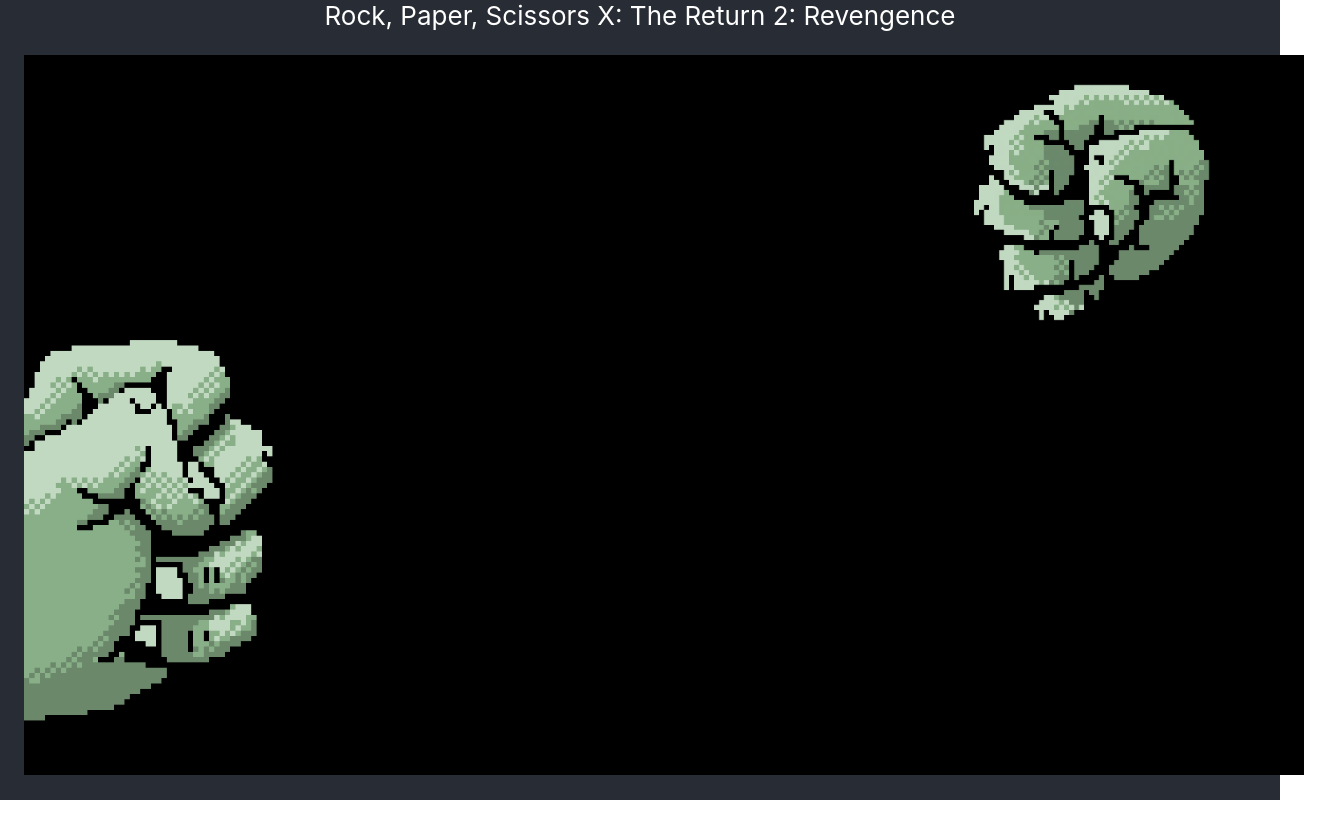
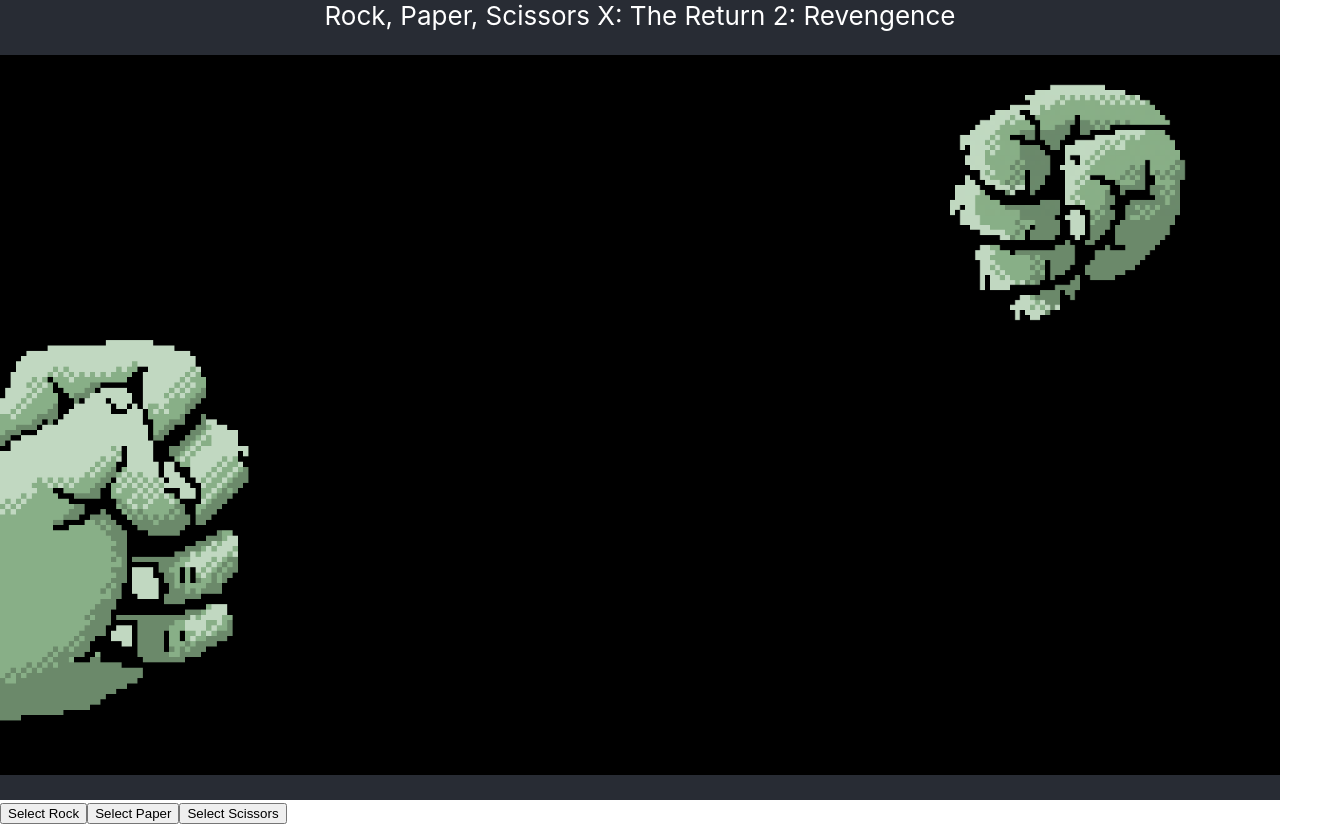
Before and after one commit to SiAshbery/rps-game, a React (Create React App) app: page / in a window 1280 px wide. Shown: the whole page, 1328 px wide, since content can reach past the window. Before the commit the page ends 803 px from the top, so only its background shows below. Built offline with nearby package versions, Linux system fonts and the light colour scheme; the HTML template or start-up script is replaced by a standard one.

Commit message:
Adds useCompetitor class - Refactors the useCanvas hook to provide a render function that is called in the game's useEffect - Adds buttons to select player's hand

```diff
--- a/src/components/game.jsx
+++ b/src/components/game.jsx
@@ -1,35 +1,77 @@
 import React, { useEffect } from 'react';
 import styled from 'styled-components';
 import useCanvas from '../hooks/use-canvas';
-import useGameObject from '../hooks/use-game-object';
+import useCompetitor from '../hooks/use-competitor';
 import playerHandRockImg from '../assets/hand-player-rock.png';
+import playerHandPaperImg from '../assets/hand-player-paper.png';
+import playerHandScissorsImg from '../assets/hand-player-scissors.png';
 import opponentHandRockImg from '../assets/hand-opponent-rock.png';
+import opponentHandpaperImg from '../assets/hand-opponent-paper.png';
+import opponentHandScissorsImg from '../assets/hand-opponent-scissors.png';
 
 const Canvas = styled.canvas`
+  margin: 24px 0;
+`;
+
+const GameArea = styled.div`
   margin: 24px;
+  width: 1280px;
+  margin: auto;
+`;
+
+const GamePlayButton = styled.button`
+  background: '#252525';
+  cursor: pointer;
+`;
+
+const PlayerAttackOptions = styled.div`
+  display: flex;
 `;
 
 function Game() {
-  const player = useGameObject(
+  const player = useCompetitor(
     { x: 0, y: 0 },
     { x: 370, y: 676 },
-    playerHandRockImg,
+    {
+      rock: playerHandRockImg,
+      paper: playerHandPaperImg,
+      scissors: playerHandScissorsImg,
+    },
   );
-  const opponent = useGameObject(
+  const opponent = useCompetitor(
     { x: 800, y: 0 },
     { x: 470, y: 350 },
-    opponentHandRockImg,
+    {
+      rock: opponentHandRockImg,
+      paper: opponentHandpaperImg,
+      scissors: opponentHandScissorsImg,
+    },
   );
-  const [setGameObjects, canvasRef, canvasWidth, canvasHeight] = useCanvas([
+  const [render, canvasRef, canvasWidth, canvasHeight] = useCanvas([
     player,
     opponent,
   ]);
 
   useEffect(() => {
-    setGameObjects([player]);
-  }, []);
+    render();
+  }, [player, opponent]);
 
-  return <Canvas ref={canvasRef} width={canvasWidth} height={canvasHeight} />;
+  return (
+    <GameArea>
+      <Canvas ref={canvasRef} width={canvasWidth} height={canvasHeight} />
+      <PlayerAttackOptions>
+        <GamePlayButton onClick={() => player.setHandState('rock')}>
+          Select Rock
+        </GamePlayButton>
+        <GamePlayButton onClick={() => player.setHandState('paper')}>
+          Select Paper
+        </GamePlayButton>
+        <GamePlayButton onClick={() => player.setHandState('scissors')}>
+          Select Scissors
+        </GamePlayButton>
+      </PlayerAttackOptions>
+    </GameArea>
+  );
 }
 
 export default Game;
--- /dev/null
+++ b/src/constants.js
@@ -0,0 +1,5 @@
+const CONSTANTS = {
+  defaultHandState: 'rock',
+};
+
+export default CONSTANTS;
--- a/src/hooks/use-canvas.js
+++ b/src/hooks/use-canvas.js
@@ -1,15 +1,14 @@
-import { useRef, useEffect, useState } from 'react';
+import { useRef } from 'react';
 
 export const canvasWidth = 1280;
 export const canvasHeight = 720;
 
-export default function useCanvas(initialGameObjects) {
+export default function useCanvas(gameObjects) {
   const canvasRef = useRef(null);
-  const [gameObjects, setGameObjects] = useState(initialGameObjects);
 
-  useEffect(() => {
-    const canvasObj = canvasRef.current;
-    const context = canvasObj.getContext('2d');
+  const render = () => {
+    const canvas = canvasRef.current;
+    const context = canvas.getContext('2d');
 
     context.clearRect(0, 0, canvasWidth, canvasHeight);
     context.fillStyle = '#000000';
@@ -18,7 +17,7 @@ export default function useCanvas(initialGameObjects) {
     gameObjects.forEach((gameObject) => {
       gameObject.draw(context);
     });
-  }, [gameObjects]);
+  };
 
-  return [setGameObjects, canvasRef, canvasWidth, canvasHeight];
+  return [render, canvasRef, canvasWidth, canvasHeight];
 }
--- /dev/null
+++ b/src/hooks/use-competitor.js
@@ -0,0 +1,29 @@
+import { useState } from 'react';
+import useGameObject from './use-game-object';
+import CONSTANTS from '../constants';
+
+export default function useCompetitor(position, scale, availableHandSprites) {
+  const [currentHandState, setCurrentHandState] = useState(
+    CONSTANTS.defaultHandState,
+  );
+  const gameObject = useGameObject(
+    position,
+    scale,
+    availableHandSprites[currentHandState],
+  );
+
+  const setHandState = (newState) => {
+    setCurrentHandState(newState);
+  };
+
+  const draw = (context) => {
+    gameObject.draw(context, availableHandSprites[currentHandState]);
+  };
+
+  return {
+    setCurrentHandState,
+    gameObject,
+    draw,
+    setHandState,
+  };
+}
--- a/src/hooks/use-game-object.js
+++ b/src/hooks/use-game-object.js
@@ -8,14 +8,13 @@ export default function useGameObject(
 ) {
   const [position, setPosition] = useState(initialPosition);
   const [scale, setScale] = useState(initialScale);
-  const [sprite, setSprite] = useState(initialSprite);
 
-  const draw = (context) => {
+  const draw = (context, newSprite = null) => {
     const image = new Image();
     image.onload = () => {
       context.drawImage(image, position.x, position.y, scale.x, scale.y);
     };
-    image.src = sprite;
+    image.src = newSprite || initialSprite;
   };
 
   return {
@@ -23,8 +22,6 @@ export default function useGameObject(
     setPosition,
     scale,
     setScale,
-    sprite,
-    setSprite,
     draw,
   };
 }
```
